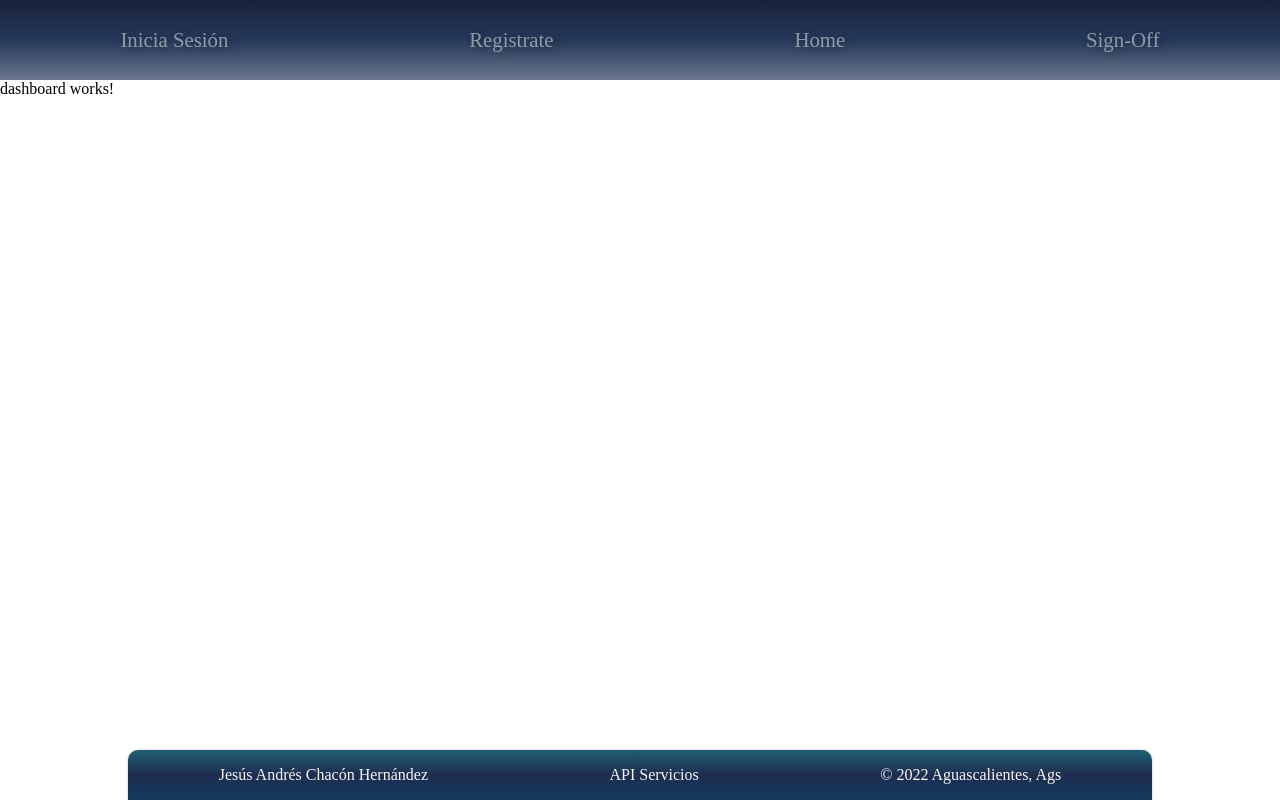
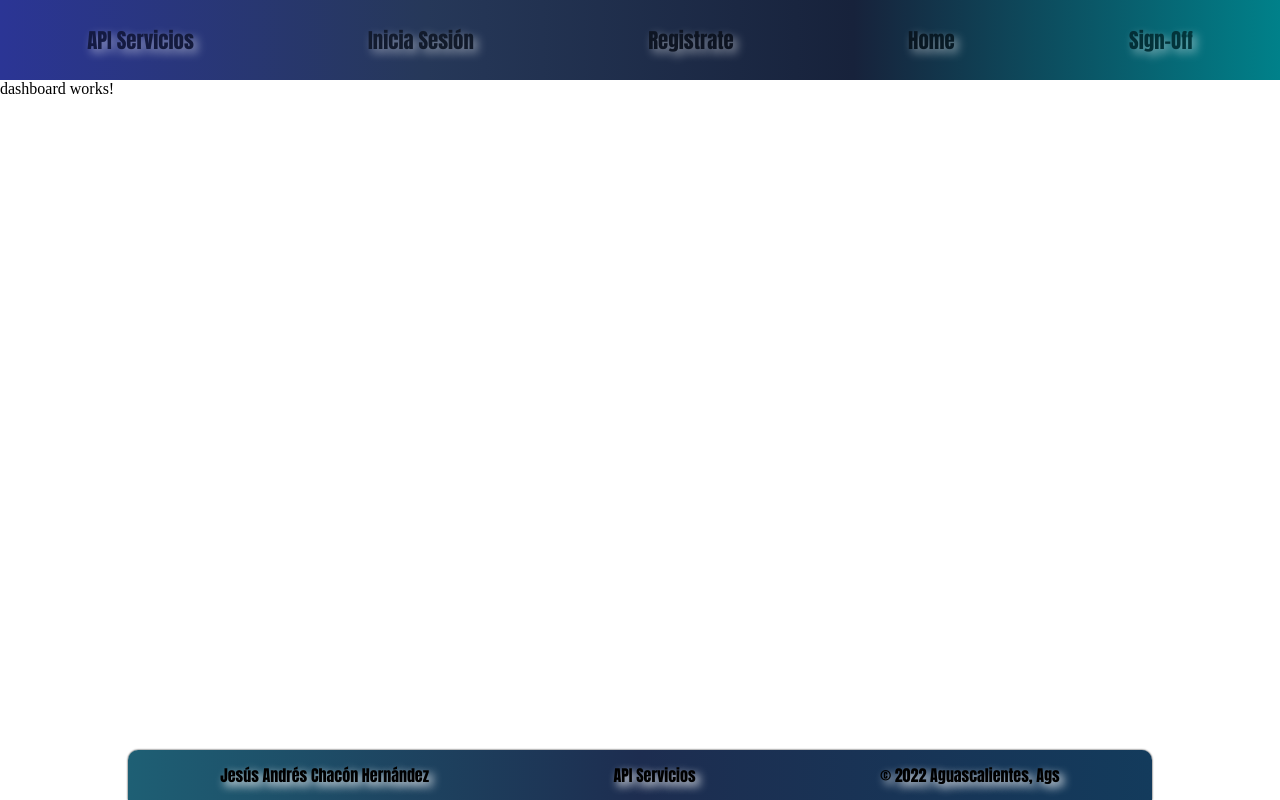
Before and after one commit to Reaper-Black/api-services-frontend, an Angular app: page /dashboard in a window 1280 px wide. Built offline with nearby package versions, Linux system fonts and the light colour scheme.

Commit message:
agregando estilos al  navbar y un footer

```diff
--- a/src/app/components/footer/footer.component.css
+++ b/src/app/components/footer/footer.component.css
@@ -1,19 +1,23 @@
+@import url('https://fonts.googleapis.com/css2?family=Anton&display=swap');
+
 .footer {
     position: fixed;
     width: 80vw !important;
     margin-left: 10vw;
     border-radius: 10px 10px 0 0;
-    box-shadow: 0px 0px 2px #ababab;
+    box-shadow: 0px 0px 2px black;
+    font-family: 'Anton', sans-serif;
     user-select: none;
     bottom: 0;
     padding: 0px;
     font-size: 1rem;
     width: 100%;
     height: 50px;
-    color: whitesmoke;
+    color: black;
+    text-shadow: 4px 4px 10px white;
     display: flex;
     flex-direction: row;
     justify-content: space-around;
     align-items: center;
-    background: linear-gradient(to top, #133B5C, #1D2D50, #1E5F74);
+    background: linear-gradient(to left, #133B5C, #1D2D50, #1E5F74);
 }
--- a/src/app/components/navbar/navbar.component.css
+++ b/src/app/components/navbar/navbar.component.css
@@ -1,3 +1,5 @@
+@import url('https://fonts.googleapis.com/css2?family=Anton&display=swap');
+
 nav {
     user-select: none;
     height: 80px;
@@ -6,7 +8,8 @@ nav {
     flex-direction: row;
     justify-content: space-evenly;
     align-items: center;
-    background: linear-gradient(to top, #6B778D, #263859, #17223B);
+    background: linear-gradient(to right, #2B3595, #263859, #17223B, #00818A);
+    font-family: 'Anton', sans-serif;
 }
 
 .options {
@@ -30,7 +33,7 @@ nav {
 
 .options a,
 .options2 a {
-    text-shadow: 4px 4px 10px rgba(0, 0, 0, 0.65);
+    text-shadow: 4px 4px 10px white;
     padding: 20px;
     user-select: none;
     cursor: pointer;
@@ -40,7 +43,7 @@ nav {
 
 .options a:hover,
 .options2 a:hover {
-    color: #ffffff;
+    color: black;
     transform: scale(1.2);
     opacity: 1;
     transition: all 0.3s ease-in-out;
@@ -50,10 +53,38 @@ nav {
 .options a:visited,
 .options2 a:visited,
 .options2 a:link {
+    color: black;
+    outline: transparent;
+    text-decoration: none;
+}
+
+.options p,
+.options2 p {
+    text-shadow: 4px 4px 10px white;
+    padding: 20px;
+    user-select: none;
+    cursor: pointer;
+    opacity: 0.5;
+    transition: all 0.3s ease-in-out;
+}
+
+.options p:hover,
+.options2 p:hover {
+    color: black;
+    transform: scale(1.2);
+    opacity: 1;
+    transition: all 0.3s ease-in-out;
+}
+
+.options p:link,
+.options p:visited,
+.options2 p:visited,
+.options2 p:link {
     color: whitesmoke;
     outline: transparent;
     text-decoration: none;
 }
+
 
 .hover-underline-animation {
     display: inline-block;
--- a/src/app/components/navbar/navbar.component.html
+++ b/src/app/components/navbar/navbar.component.html
@@ -1,8 +1,9 @@
 <nav>
   <div class='options'>
-      <a href="login" className='hover-underline-animation'> Inicia Sesión </a>
-      <a href="register" className='hover-underline-animation'> Registrate </a>
-      <a href="https://www.utags.edu.mx/" className='hover-underline-animation'> Home </a>
-      <a href="/" className='hover-underline-animation'> Sign-Off </a>
+      <p class='hover-underline-animation'>API Servicios</p>
+      <a href="login" class='hover-underline-animation'> Inicia Sesión </a>
+      <a href="register" class='hover-underline-animation'> Registrate </a>
+      <a href="https://www.utags.edu.mx/" class='hover-underline-animation'> Home </a>
+      <a href="/" class='hover-underline-animation'> Sign-Off </a>
   </div>
 </nav>
```
